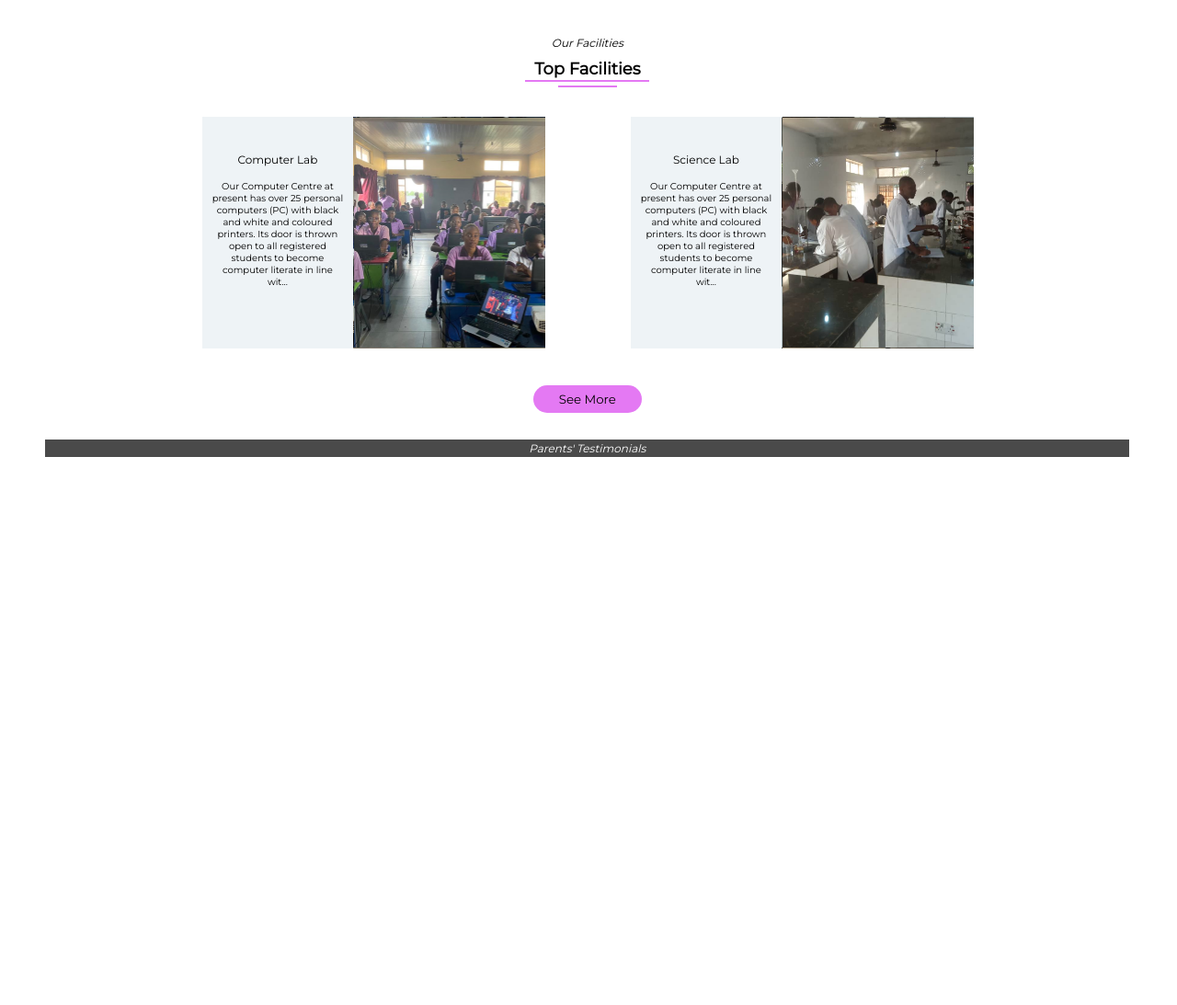
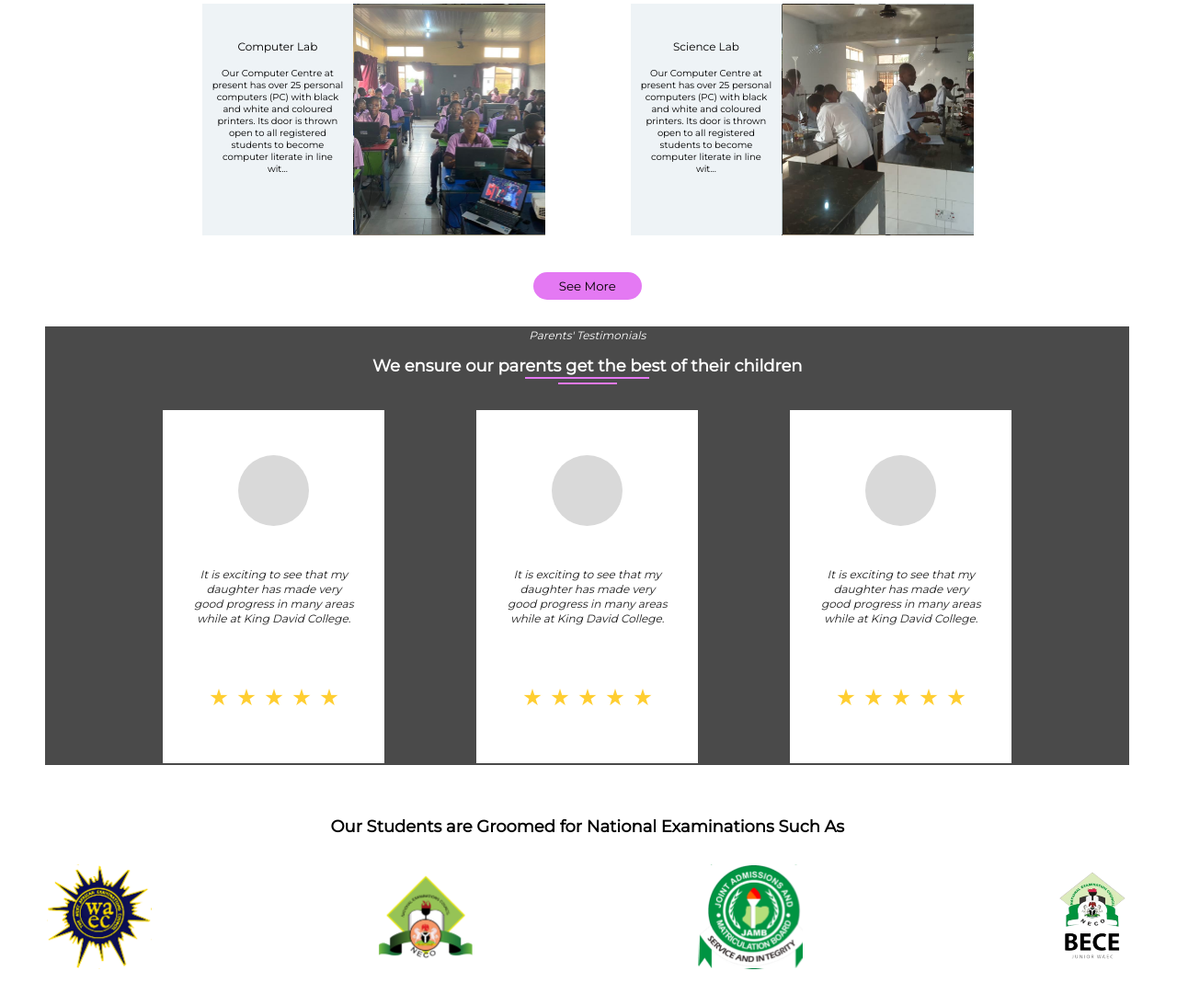
Before and after one commit to JosephBliss/KDC-WEBSITE, a plain HTML site: page index.html in a window 1280 px wide. Shown: the part 1642-2735 px from the top of the page at 92% size. Before the commit the page ends 2142 px from the top, so only its background shows below. Drawn offline with Linux system fonts and the light colour scheme.

Commit message:
added comments and exam logos

```diff
--- a/index.html
+++ b/index.html
@@ -94,7 +94,7 @@ Warm regards,<br><br>
 Mr Magnus Ugorji<br>
 Principal, King David College
         </article>
-        <img src="./Resources/image 2 full.png">
+        <img src="./Resources/principal.png">
         </div>
       </section>
       <section id="facilities">
@@ -123,8 +123,36 @@ Principal, King David College
       </section>
       <section id="Testimonials">
         <p>Parents' Testimonials</p>
-
-      </sectionn>
+        <h3>We ensure our parents get the best of their children</h3>
+        <div class="longline"></div>
+        <div class="shortline"></div>
+        <div class="MTestimonialcards">
+          <div class="Testimonialcard">
+            <div class="circle"></div>
+            <p id="comment">It is exciting to see that my daughter has made very good progress in many areas while at King David College.</p>
+            <img src="./Resources/Stars.png">
+          </div>
+          <div class="Testimonialcard">
+            <div class="circle"></div>
+            <p id="comment">It is exciting to see that my daughter has made very good progress in many areas while at King David College.</p>
+            <img src="./Resources/Stars.png">
+          </div>
+          <div class="Testimonialcard">
+            <div class="circle"></div>
+            <p id="comment">It is exciting to see that my daughter has made very good progress in many areas while at King David College.</p>
+            <img src="./Resources/Stars.png">
+          </div>
+        </div>
+      </section>
+      <section id="Exams">
+      <h3>Our Students are Groomed for National Examinations Such As</h3>
+      <div class="examlogos">
+        <div class="logo" id="logo1"></div>
+        <div class="logo" id="logo2"></div>
+        <div class="logo" id="logo3"></div>
+        <div class="logo" id="logo4"></div>
+      </div>
+      </section>
     </main>
   </body>
 </html>
--- a/styles.css
+++ b/styles.css
@@ -282,3 +282,95 @@ li {
  font-size: 12px;
  font-style: italic;
 }
+#Testimonials h3{
+    width: fit-content;
+    height: 22px;
+    margin: 0 auto;
+    margin-top: 13px;
+    color: #ffffff;
+    font-family: 'Montserrat';
+    font-weight: 700;
+    font-size: 18px;
+}
+.MTestimonialcards{
+    margin: 0 auto;
+    margin-top: 27px;
+    display: flex;
+    flex-direction: row;
+    justify-content: center;
+    gap: 100px;
+}
+.Testimonialcard{
+    width: 239px;
+    height: 382px;
+    background-color: #ffffff;
+
+}
+.Testimonialcard .circle{
+    margin: 0 auto;
+    margin-top: 48px;
+    width: 75px;
+    height: 75px;
+    border-radius: 50%;
+    background-color: #D9D9D9;
+
+}
+.MTestimonialcards .Testimonialcard p#comment{
+    margin: 0 auto;
+    margin-top: 44px;
+    width: 178px;
+    text-align: center;
+    color: #212121;
+    font-style: italic;
+    font-family: 'Montserrat';
+    line-height: 16px;
+}
+.MTestimonialcards .Testimonialcard img {
+    display: block;
+    width: 140px;
+    height: 20px;
+    margin: 0 auto;
+    margin-top: 65px;
+}
+#Exams{
+    width: 1177px;
+    margin: 0 auto;
+    margin-top: 54px;
+}
+#Exams h3{
+    font-family: 'Montserrat';
+    width: fit-content;
+    font-size: 18px;
+    font-weight: 700;
+    margin: 0 auto;
+}
+#Exams .examlogos {
+    display: flex;
+    flex-direction: row;
+    margin: 0 auto;
+    justify-content: center;
+    margin-top: 28px;
+    gap: 240px;
+    margin-bottom: 34px;
+}
+#Exams .examlogos .logo{
+    height: 112px;
+    width: 112px;
+    background-size: cover;
+
+
+
+}
+#logo1{
+    background-image: url('./Resources/waec.png');
+}
+#logo2{
+    background-image: url('./Resources/Neco.png');
+
+}
+#logo3{
+    background-image: url('./Resources/Jamb.png');
+}
+#logo4{
+    background-image: url('./Resources/Junior\ waec.png');
+}
```
Also changed, not shown: Resources/Jamb.png (added), Resources/Junior waec.png (added), Resources/Neco.png (added), Resources/Stars.png (added), Resources/waec.png (added).
